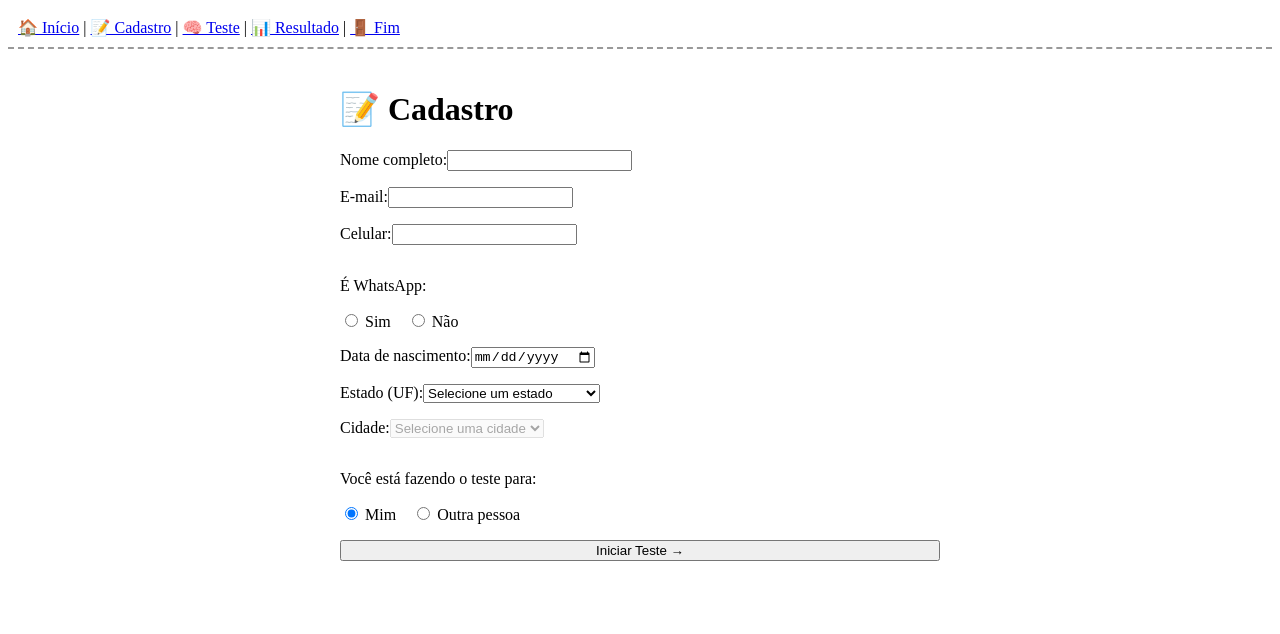
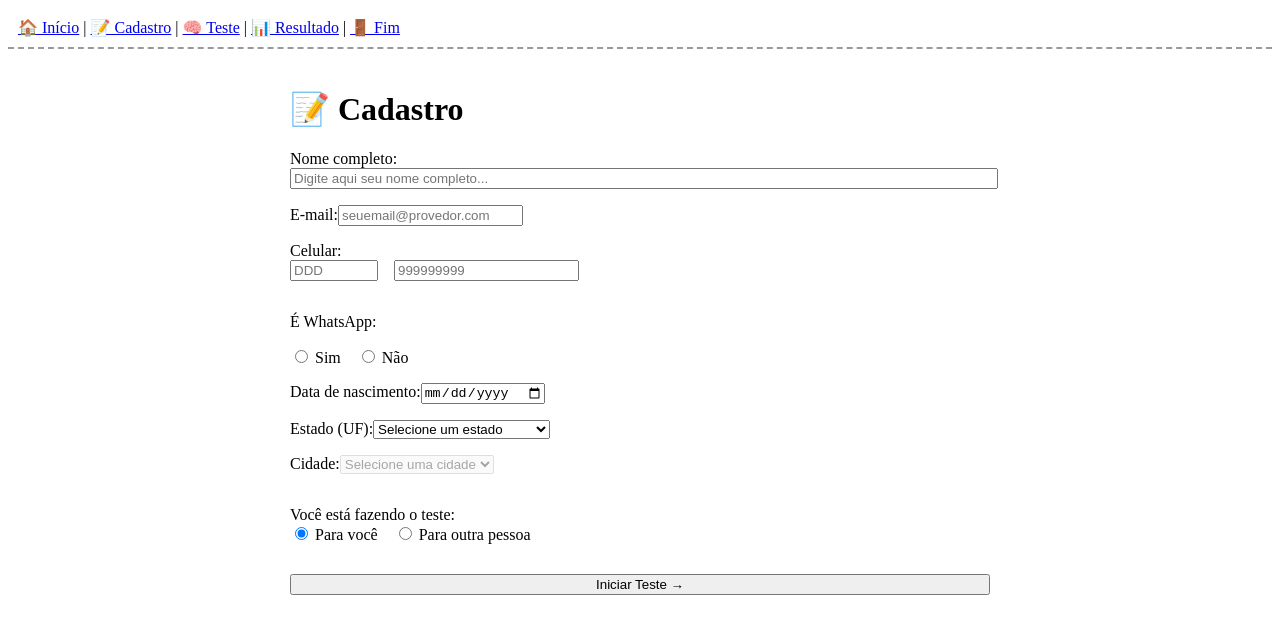
Before and after one commit to GeffyB/neuroscan-mvp, a Next.js app: page /cadastro in a window 1280 px wide. Shown: the top 634 px of the page. Built offline with nearby package versions, Linux system fonts and the light colour scheme.

Commit message:
v0.7.2  Reformulação visual do cadastro e tela inicial

```diff
--- a/src/app/cadastro/page.tsx
+++ b/src/app/cadastro/page.tsx
@@ -1,6 +1,6 @@
 // ===============================================
 // 📄 ARQUIVO: src/app/cadastro/page.tsx
-// 🎯 OBJETIVO: Coletar dados do respondente e avaliado com melhor UI
+// 🎯 OBJETIVO: Coletar dados do respondente e avaliado com campos melhor formatados
 // ===============================================
 
 "use client";
@@ -15,10 +15,10 @@ export default function Cadastro() {
   const { setRespondente, setAvaliado } = useUserStore();
 
   const [meRespondo, setMeRespondo] = useState(true);
-
   const [nome, setNome] = useState("");
   const [email, setEmail] = useState("");
-  const [celular, setCelular] = useState("");
+  const [ddd, setDDD] = useState("");
+  const [telefone, setTelefone] = useState("");
   const [ehWhatsapp, setEhWhatsapp] = useState<null | boolean>(null);
   const [nascimento, setNascimento] = useState("");
   const [estadoUF, setEstadoUF] = useState("");
@@ -33,10 +33,12 @@ export default function Cadastro() {
   const handleSubmit = (e: React.FormEvent) => {
     e.preventDefault();
 
-    if (!nome || !email || !celular || ehWhatsapp === null || !nascimento || !estadoUF || !cidadeSelecionada) {
+    if (!nome || !email || !ddd || !telefone || ehWhatsapp === null || !nascimento || !estadoUF || !cidadeSelecionada) {
       alert("Preencha todos os campos obrigatórios.");
       return;
     }
+
+    const celular = `(${ddd}) ${telefone}`;
 
     setRespondente({
       nome,
@@ -65,20 +67,52 @@ export default function Cadastro() {
   };
 
   return (
-    <div style={{ maxWidth: "600px", margin: "0 auto" }}>
+    <div style={{ maxWidth: 700, margin: "0 auto" }}>
       <h1>📝 Cadastro</h1>
 
       <form onSubmit={handleSubmit} style={{ display: "flex", flexDirection: "column", gap: "1em" }}>
-        <label>Nome completo:
-          <input value={nome} onChange={(e) => setNome(e.target.value)} required />
+        <label>
+          Nome completo:
+          <input
+            value={nome}
+            onChange={(e) => setNome(e.target.value)}
+            placeholder="Digite aqui seu nome completo..."
+            style={{ width: "100%" }}
+            required
+          />
         </label>
 
-        <label>E-mail:
-          <input type="email" value={email} onChange={(e) => setEmail(e.target.value)} required />
+        <label>
+          E-mail:
+          <input
+            type="email"
+            value={email}
+            onChange={(e) => setEmail(e.target.value)}
+            placeholder="seuemail@provedor.com"
+            required
+          />
         </label>
 
-        <label>Celular:
-          <input type="tel" value={celular} onChange={(e) => setCelular(e.target.value)} required />
+        <label>
+          Celular:
+          <div style={{ display: "flex", gap: "1em" }}>
+            <input
+              type="text"
+              value={ddd}
+              onChange={(e) => setDDD(e.target.value.replace(/\D/g, ""))}
+              placeholder="DDD"
+              maxLength={2}
+              style={{ width: "80px" }}
+              required
+            />
+            <input
+              type="text"
+              value={telefone}
+              onChange={(e) => setTelefone(e.target.value.replace(/\D/g, ""))}
+              placeholder="999999999"
+              required
+            />
+          </div>
         </label>
 
         <div>
@@ -89,7 +123,8 @@ export default function Cadastro() {
               name="ehWhatsapp"
               checked={ehWhatsapp === true}
               onChange={() => setEhWhatsapp(true)}
-            /> Sim
+            />{" "}
+            Sim
           </label>
           <label style={{ marginLeft: "1em" }}>
             <input
@@ -97,15 +132,23 @@ export default function Cadastro() {
               name="ehWhatsapp"
               checked={ehWhatsapp === false}
               onChange={() => setEhWhatsapp(false)}
-            /> Não
+            />{" "}
+            Não
           </label>
         </div>
 
-        <label>Data de nascimento:
-          <input type="date" value={nascimento} onChange={(e) => setNascimento(e.target.value)} required />
+        <label>
+          Data de nascimento:
+          <input
+            type="date"
+            value={nascimento}
+            onChange={(e) => setNascimento(e.target.value)}
+            required
+          />
         </label>
 
-        <label>Estado (UF):
+        <label>
+          Estado (UF):
           <select value={estadoUF} onChange={(e) => setEstadoUF(e.target.value)} required>
             <option value="">Selecione um estado</option>
             {estadosCidades.map((estado) => (
@@ -116,7 +159,8 @@ export default function Cadastro() {
           </select>
         </label>
 
-        <label>Cidade:
+        <label>
+          Cidade:
           <select
             value={cidadeSelecionada}
             onChange={(e) => setCidadeSelecionada(e.target.value)}
@@ -132,33 +176,54 @@ export default function Cadastro() {
           </select>
         </label>
 
-        <div>
-          <p>Você está fazendo o teste para:</p>
+        <div style={{ marginTop: "1em" }}>
+          <label>Você está fazendo o teste:</label>
+          <br />
           <label>
-            <input type="radio" checked={meRespondo} onChange={() => setMeRespondo(true)} /> Mim
+            <input type="radio" checked={meRespondo} onChange={() => setMeRespondo(true)} /> Para você
           </label>
           <label style={{ marginLeft: "1em" }}>
-            <input type="radio" checked={!meRespondo} onChange={() => setMeRespondo(false)} /> Outra pessoa
+            <input type="radio" checked={!meRespondo} onChange={() => setMeRespondo(false)} /> Para outra pessoa
           </label>
         </div>
 
         {!meRespondo && (
-          <>
-            <label>Nome do avaliado:
-              <input value={nomeAvaliado} onChange={(e) => setNomeAvaliado(e.target.value)} required />
+          <div style={{ marginTop: "1em", display: "flex", flexDirection: "column", gap: "1em" }}>
+            <label>
+              Nome do avaliado:
+              <input
+                value={nomeAvaliado}
+                onChange={(e) => setNomeAvaliado(e.target.value)}
+                placeholder="Nome completo da pessoa avaliada"
+                required
+              />
             </label>
 
-            <label>Idade:
-              <input type="number" min={1} value={idadeAvaliado} onChange={(e) => setIdadeAvaliado(e.target.value)} required />
+            <label>
+              Idade:
+              <input
+                type="number"
+                min={1}
+                value={idadeAvaliado}
+                onChange={(e) => setIdadeAvaliado(e.target.value)}
+                placeholder="Ex: 14"
+                required
+              />
             </label>
 
-            <label>Relação com o avaliado:
-              <input value={relacao} onChange={(e) => setRelacao(e.target.value)} required />
+            <label>
+              Relação com o avaliado:
+              <input
+                value={relacao}
+                onChange={(e) => setRelacao(e.target.value)}
+                placeholder="Ex: Mãe, professor, responsável legal..."
+                required
+              />
             </label>
-          </>
+          </div>
         )}
 
-        <button type="submit">
+        <button type="submit" style={{ marginTop: "1em" }}>
           Iniciar Teste →
         </button>
       </form>
```
Also changed, not shown: src/app/fim/page.tsx (+30 -8 lines), src/app/page.tsx (+34 -7 lines), 1 other file (tests, documents, lock files or other folders).
